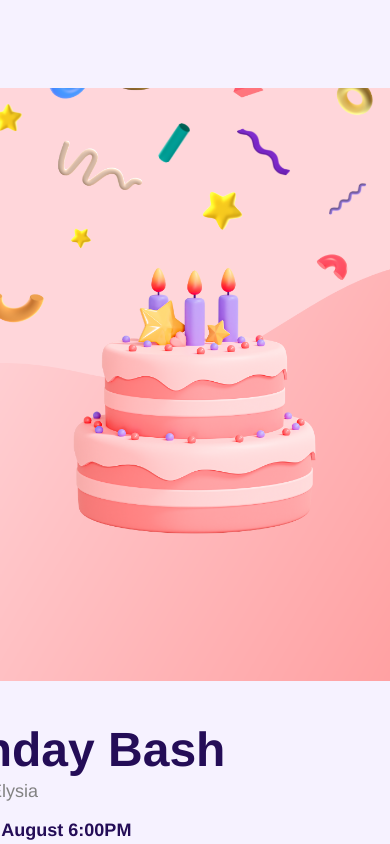
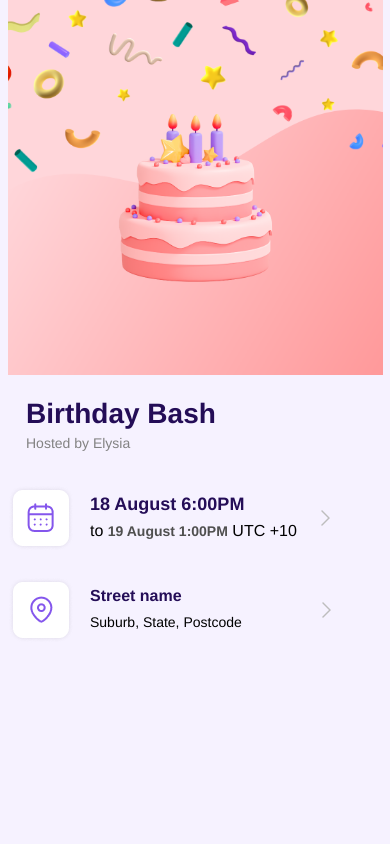
Before and after one commit to adrianomisina/Front-End-Technical-Assessment-, a React (Create React App) app: page /event in a window 390 px wide. Shown: the top 844 px of the page. Built offline with nearby package versions, Linux system fonts and the light colour scheme.

Commit message:
finish project commit

```diff
--- a/src/components/EventPage/EventPage.jsx
+++ b/src/components/EventPage/EventPage.jsx
@@ -40,7 +40,7 @@ const EventPage = () => {
 
               <div className={styles.cointainer_p}>
                 <p className={styles.date_titles2_p2}>Street name</p>
-                <p>Suburb, State, Postcode</p>
+                <p className={styles.date_subtitle2}>Suburb, State, Postcode</p>
               </div>
 
               <div className={styles.arrow_icon2}>
--- a/src/components/EventPage/EventPage.module.css
+++ b/src/components/EventPage/EventPage.module.css
@@ -160,6 +160,82 @@
     margin-left: 18.5rem;
   }
 
+  @media(max-width:600px) {
+    .cake img {
+      position: absolute;
+      width: auto;
+      height: 375px;
+      left: calc(50% - 375px/2);
+      top: 0px;
+      border-radius: 0px;
+    }
+
+    .birthday_container_title h1 {
+      position: absolute;
+      width: 327px;
+      height: 37px;
+      top: -40rem;
+      font-family: 'Helvetica';
+      font-style: normal;
+      font-weight: 700;
+      font-size: 28px;
+      left: -5rem;
+      line-height: 32px;
+      color: #240D57;
+    }
+
+    .birthday_container_title p {
+      position: absolute;
+      width: 341px;
+      height: 15px;
+      left: -5rem;
+      font-family: 'Helvetica';
+      font-style: normal;
+      font-weight: 400;
+      font-size: 14px;
+      line-height: 16px;
+      color: #828282;
+      top: -37.5rem;
+    }
+
+    .date_container {
+      display: flex;
+      flex-direction: row;
+      justify-content: space-between;
+      align-items: center;
+      padding: 8px;
+      gap: 137px;
+      position: absolute;
+      width: 657px;
+      height: 72px;
+      left: 0rem;
+      top: 538px;
+      border-radius: 10px;
+    }
+
+    .date_title1_p1,
+    .date_titles2_p2 {
+      font-size: 16px;
+    }
+
+    .date_titles1_p1_span,
+    .date_subtitle2 {
+      font-size: 14px;
+    }
+    .arrow_icon {
+      margin-left: .5rem;
+    }
+
+
+    .arrow_icon2 {
+      margin-left: 4rem;
+    }
+
+
+
+
+  }
+
 
 
 
--- a/src/components/Home/Home.jsx
+++ b/src/components/Home/Home.jsx
@@ -18,7 +18,10 @@ const Home = () => {
               <span>Snapchat</span> <br/>
                 had events.
             </h1>
+            <div>
             <p>Easily host and share events with your friends across any social media.</p>
+
+            </div>
           </div>
             <NavLink to='./event' className={styles.btn}>
             🎉 Create my event
--- a/src/components/Home/Home.module.css
+++ b/src/components/Home/Home.module.css
@@ -116,6 +116,7 @@ border-radius: 35.1522px;
     display: grid;
     grid-template-columns: 1fr;
   }
+
   .container_grid {
     display: flex;
     justify-content: center;
@@ -210,8 +211,54 @@ border-radius: 35.1522px;
   z-index: 1;
   font-weight: 700;
   height: 55px;
-  margin-bottom: 5rem;
+  margin-bottom: 1rem;
   top: 860px;
   left: 0;
   }
 }
+
+@media (max-width: 600px) {
+  .container {
+    display: grid;
+    grid-template-columns: 1fr;
+  }
+
+
+  .heading_text h1{
+    font-size: 54px;
+    line-height: 55px;
+  }
+
+  .heading_text span {
+    left: -10.5rem
+  }
+
+  .heading_text p {
+    width: 321px;
+    height: 36px;
+    font-family: 'Helvetica';
+    font-style: normal;
+    font-weight: 300;
+    font-size: 16px;
+    line-height: 18px;
+    margin: 0 27rem;
+  }
+
+  .btn {
+    display: flex;
+    flex-direction: row;
+    justify-content: center;
+    align-items: center;
+    padding: 0;
+    gap: 10px;
+    position: absolute;
+    width: 183px;
+    height: 50px;
+    left: calc(50% - 187px/2);
+    top: 853px;
+    background: linear-gradient(90deg, #8456EC 3.25%, #E87BF8 100%);
+    border-radius: 10px;
+    font-size: 14px;
+  }
+
+}
--- a/src/index.css
+++ b/src/index.css
@@ -3,6 +3,8 @@
   padding: 0;
   box-sizing: border-box;
 }
+
+
 
 body {
   font-family: -apple-system, BlinkMacSystemFont, 'Segoe UI', 'Roboto', 'Oxygen',
@@ -10,6 +12,7 @@ body {
     sans-serif;
   -webkit-font-smoothing: antialiased;
   -moz-osx-font-smoothing: grayscale;
+  overflow-x: hidden;
 }
 
 code {
```
